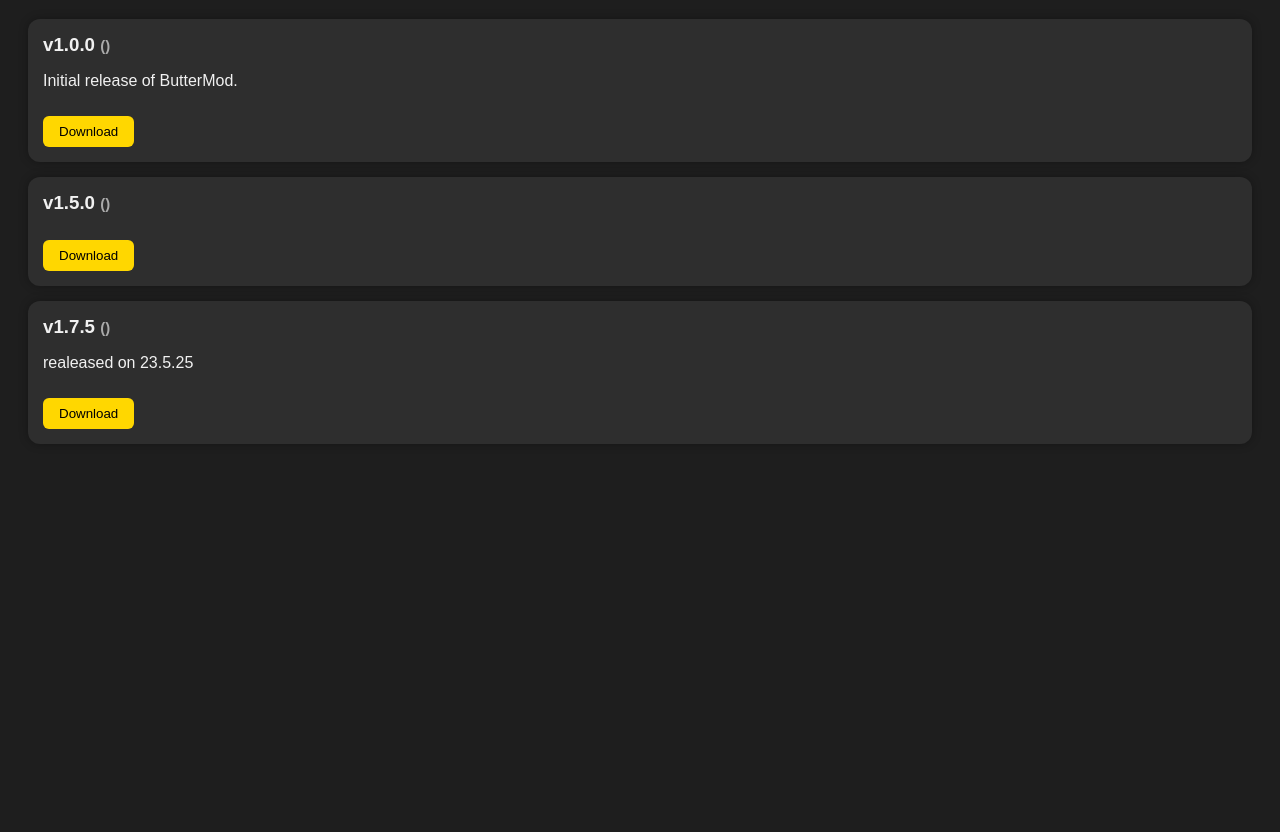
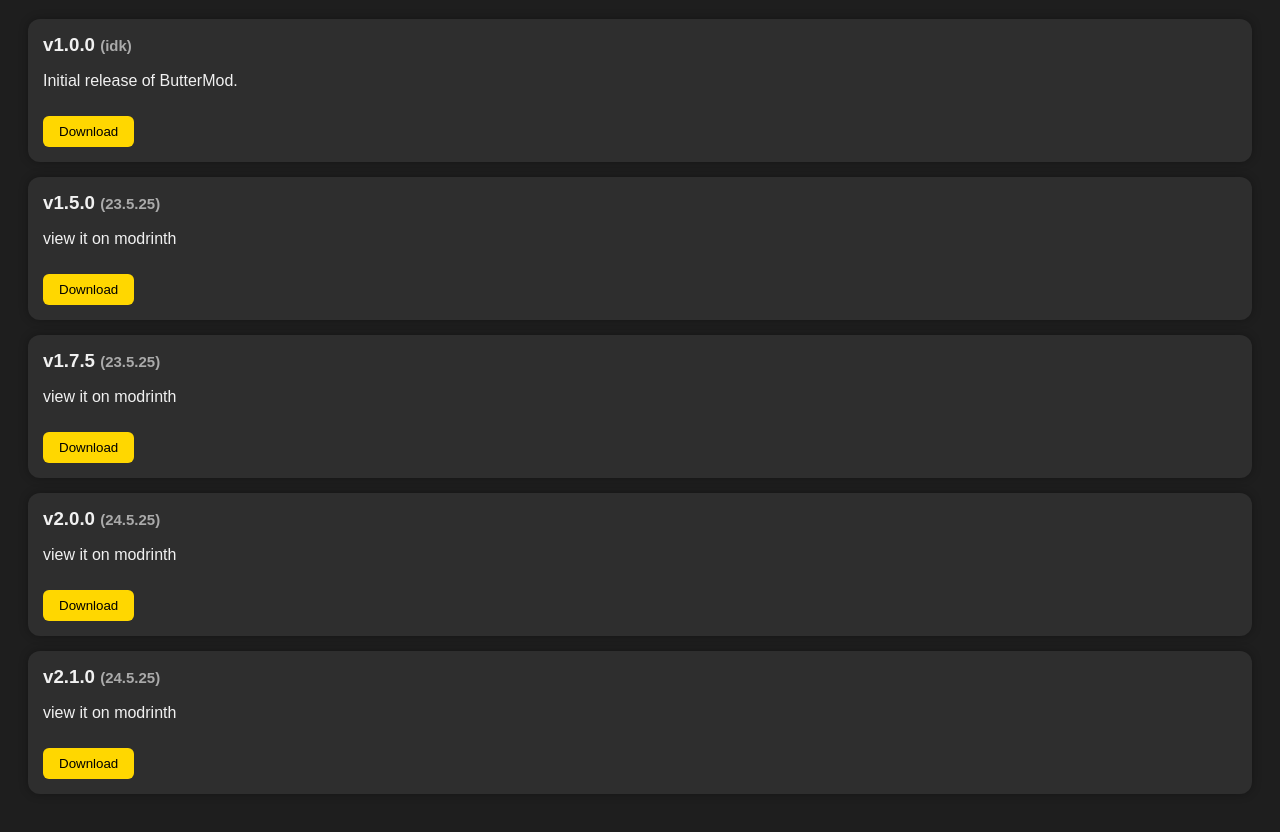
Before and after one commit to Fynnmaster9000/buttermod, a plain HTML site: page index.html in a window 1280 px wide. Shown: the part 90-922 px from the top of the page. Before the commit the page ends 800 px from the top, so only its background shows below. Drawn offline with Linux system fonts and the light colour scheme.

Commit message:
Update index.html

```diff
--- a/index.html
+++ b/index.html
@@ -41,21 +41,33 @@
 const versions = [
   {
     version: "v1.0.0",
-    date: "",
+    date: "idk",
     changelog: "Initial release of ButterMod.",
     download: "buttermod-5.0.0-neoforge-1.21.4.jar_Decompiler.com.zip"
   },
   {
     version: "v1.5.0",
-    date: "",
-    changelog: "",
+    date: "23.5.25",
+    changelog: "view it on modrinth",
     download: "buttermod-1.5.0-neoforge-1.21.4.jar_Decompiler.com.zip"
   },
   {
     version: "v1.7.5",
-    date: "",
-    changelog: "realeased on 23.5.25",
+    date: "23.5.25",
+    changelog: "view it on modrinth",
     download: "buttermod-1.5.0-neoforge-1.21.4.jar_Decompiler.com.zip"
+  },
+    {
+    version: "v2.0.0",
+    date: "24.5.25",
+    changelog: "view it on modrinth",
+    download: "buttermod-2.0.0-neoforge-1.21.4.jar_Decompiler.com.zip"
+  },
+      {
+    version: "v2.1.0",
+    date: "24.5.25",
+    changelog: "view it on modrinth",
+    download: "buttermod-2.1.0-neoforge-1.21.4.jar_Decompiler.com.zip"
   }
 ];
 
```
